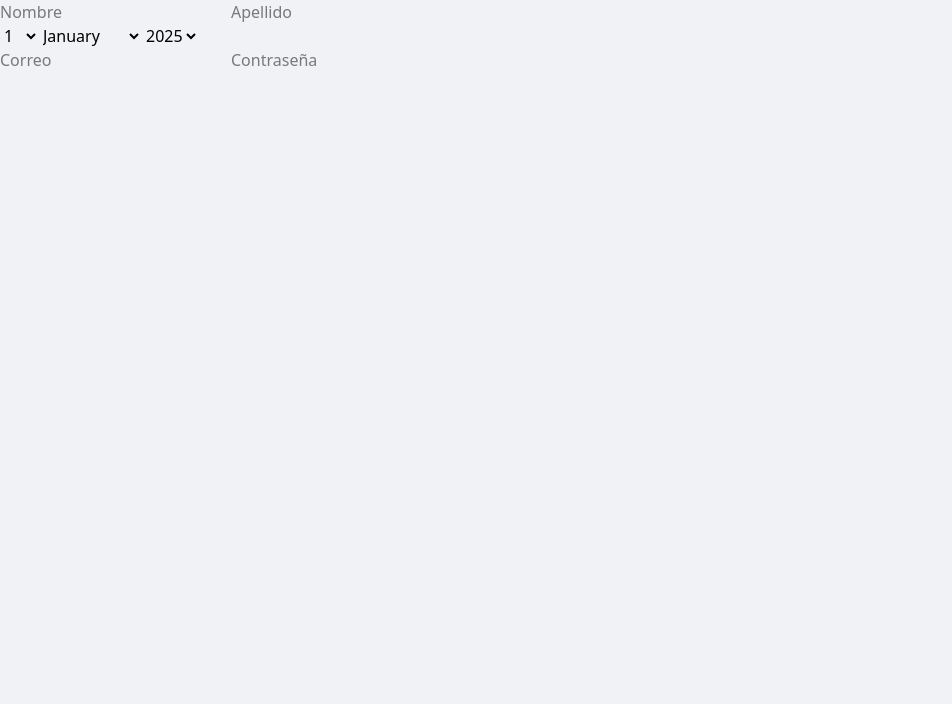
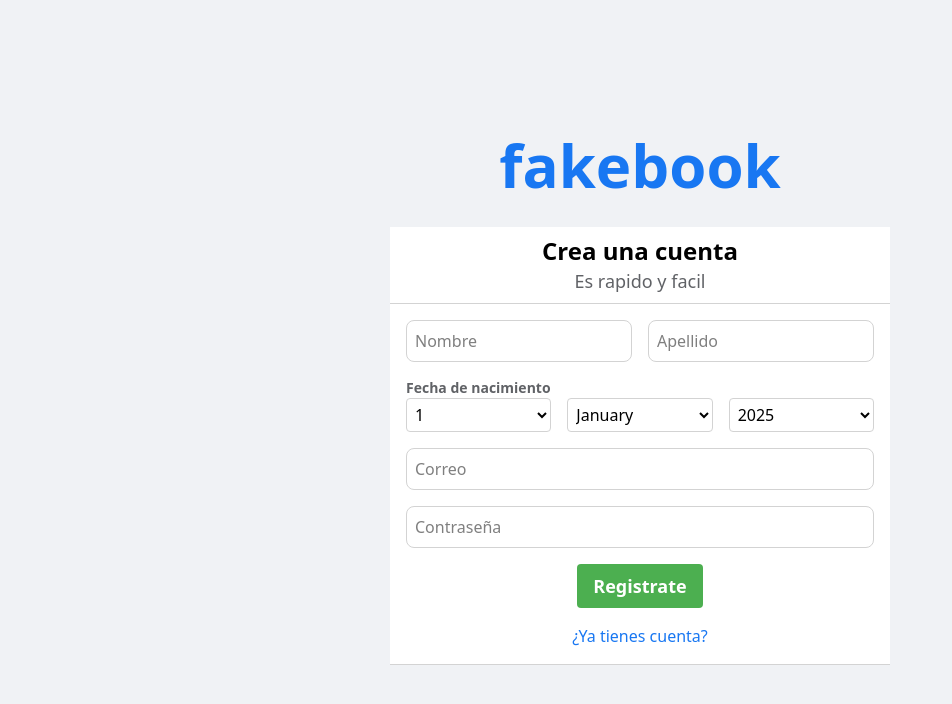
Before and after one commit to JesusMoraColmenaresDev/Fakebook---Frontend, a React (Vite) app: page /register in a window 1280 px wide. Shown: the top 704 px of the page, without its empty margins (0-952 px from the left). Built offline with nearby package versions, Linux system fonts and the light colour scheme.

Commit message:
Registerview Frontend completed

```diff
--- a/src/views/autentication/LoginView.tsx
+++ b/src/views/autentication/LoginView.tsx
@@ -8,7 +8,6 @@ type LoginForm = {
 function LoginView() {
 
     const [sizeWindow, setSizeWindow] = useState(window.innerWidth)
-
 
     const { register, handleSubmit, reset, formState: { errors } } = useForm<LoginForm>()
 
--- a/src/views/autentication/RegisterView.tsx
+++ b/src/views/autentication/RegisterView.tsx
@@ -7,7 +7,7 @@ const arrayMonths = [
   "February",
   "March",
   "April",
-  "May" ,
+  "May",
   "June",
   "July",
   "August",
@@ -19,44 +19,75 @@ const arrayMonths = [
 
 function RegisterView() {
 
-  const {register, handleSubmit, reset, formState: {errors}} = useForm()
+  const [sizeWindow, setSizeWindow] = useState(window.innerWidth)
+  const { register, handleSubmit, reset, formState: { errors } } = useForm()
   const [daysMountNumber, setDaysMountNumber] = useState(31)
 
-  const monthSelected = (e : React.ChangeEvent<HTMLSelectElement>) => {
+  const monthSelected = (e: React.ChangeEvent<HTMLSelectElement>) => {
     setDaysMountNumber(getDaysInCurrentYearMonth(parseInt(e.target.value)))
   }
 
+  useEffect(() => {
+      window.addEventListener('resize', () => setSizeWindow(window.innerWidth))
+      return () => window.removeEventListener('resize', () => setSizeWindow(window.innerWidth))
+  }, [])
+
+  const isTiny = sizeWindow <= 500
+
   return (
-    <div className="w-full h-screen bg-[#F0F2F5]">
-      <div>
-        <input type="text" placeholder="Nombre"/>
-        <input type="text" placeholder="Apellido"/>
+    <>
+      <div className="w-full h-screen bg-[#F0F2F5] flex flex-col items-center justify-center">
+        <h1 className="text-[#1877F2] mb-8 font-bold text-6xl w-fit max-md:w-full max-md:text-center">fakebook</h1>
+
+        <div className={`bg-white ${isTiny ? "w-[320px]" : "w-[500px]"} flex flex-col items-center`}>
+          <div className="border-b-1 border-[#D3D3D3] flex flex-col items-center p-2 w-full">
+            <p className="font-bold text-2xl">Crea una cuenta</p>
+            <p className="text-lg text-[#606266]">Es rapido y facil</p>
           </div>
 
-      <select id="day">
+          <div className="p-4 flex flex-col gap-4 w-full">
+            <div className="flex justify-between gap-4">
+              <input type="text" className="border-1 rounded-lg p-2 w-1/2 border-[#D3D3D3]" {...register("name", { required: true })} placeholder="Nombre" />
+              <input type="text" className="border-1 rounded-lg p-2 w-1/2 border-[#D3D3D3]" {...register("lastName", { required: true })} placeholder="Apellido" />
+            </div>
+
+            <div>
+              <p className="font-semibold text-sm text-[#606266]">Fecha de nacimiento</p>
+              <div className="flex justify-between gap-4">
+                <select className="border-1 rounded-sm p-1 w-3/4 border-[#D3D3D3]" id="day">
                   {getDaysMount(daysMountNumber).map((dayNumber) => {
                     return <option key={dayNumber} value={dayNumber}>{dayNumber}</option>
                   })}
                 </select>
 
-      <select id="month" onChange={monthSelected} name="month">
+
+                <select className="border-1 rounded-sm p-1 w-3/4 border-[#D3D3D3]" id="month" onChange={monthSelected} name="month">
                   {arrayMonths.map((month, index) => {
-          return <option  key={index} value={index}>{month}</option>
+                    return <option key={index} value={index}>{month}</option>
                   })}
                 </select>
 
-      <select id="year" name="year">
+                <select className="border-1 rounded-sm p-1 w-3/4 border-[#D3D3D3]" id="year" name="year">
                   {GetYears().map((year) => {
                     return <option key={year} value={year}>{year}</option>
                   })}
                 </select>
-
-      <div>
-        <input type="text" placeholder="Correo"/>
-        <input type="password" placeholder="Contraseña"/>
+              </div>
+            </div>
+            <div className="flex flex-col gap-4">
+              <input type="text" className="border-1 rounded-lg p-2 border-[#D3D3D3]" {...register("email", { required: true })} placeholder="Correo" />
+              <input type="password" className="border-1 rounded-lg p-2 border-[#D3D3D3]" {...register("password", { required: true })} placeholder="Contraseña" />
+            </div>
           </div>
 
+          <button className="bg-[#4CAF50] text-white font-bold py-2 px-4 rounded-sm text-lg w-fit">
+            Registrate
+          </button>
+          <a className="text-[#1877F2] w-full text-center border-b-1 border-b-[#D3D3D3] py-4 " href="/">¿Ya tienes cuenta?</a>
         </div>
+      </div>
+    </>
+
   )
 }
 
```
Lines whose indentation alone changed are shown as unchanged.
